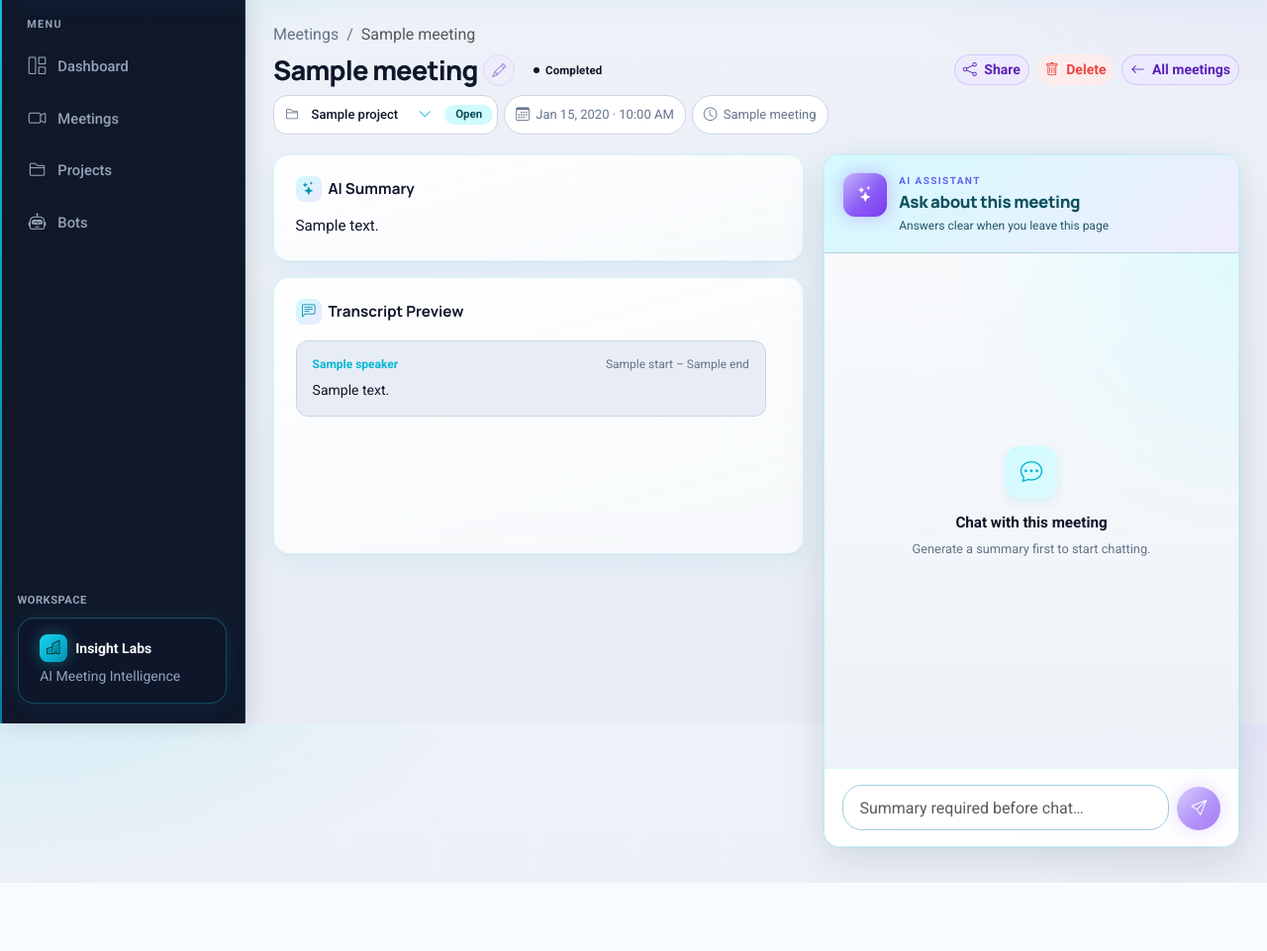
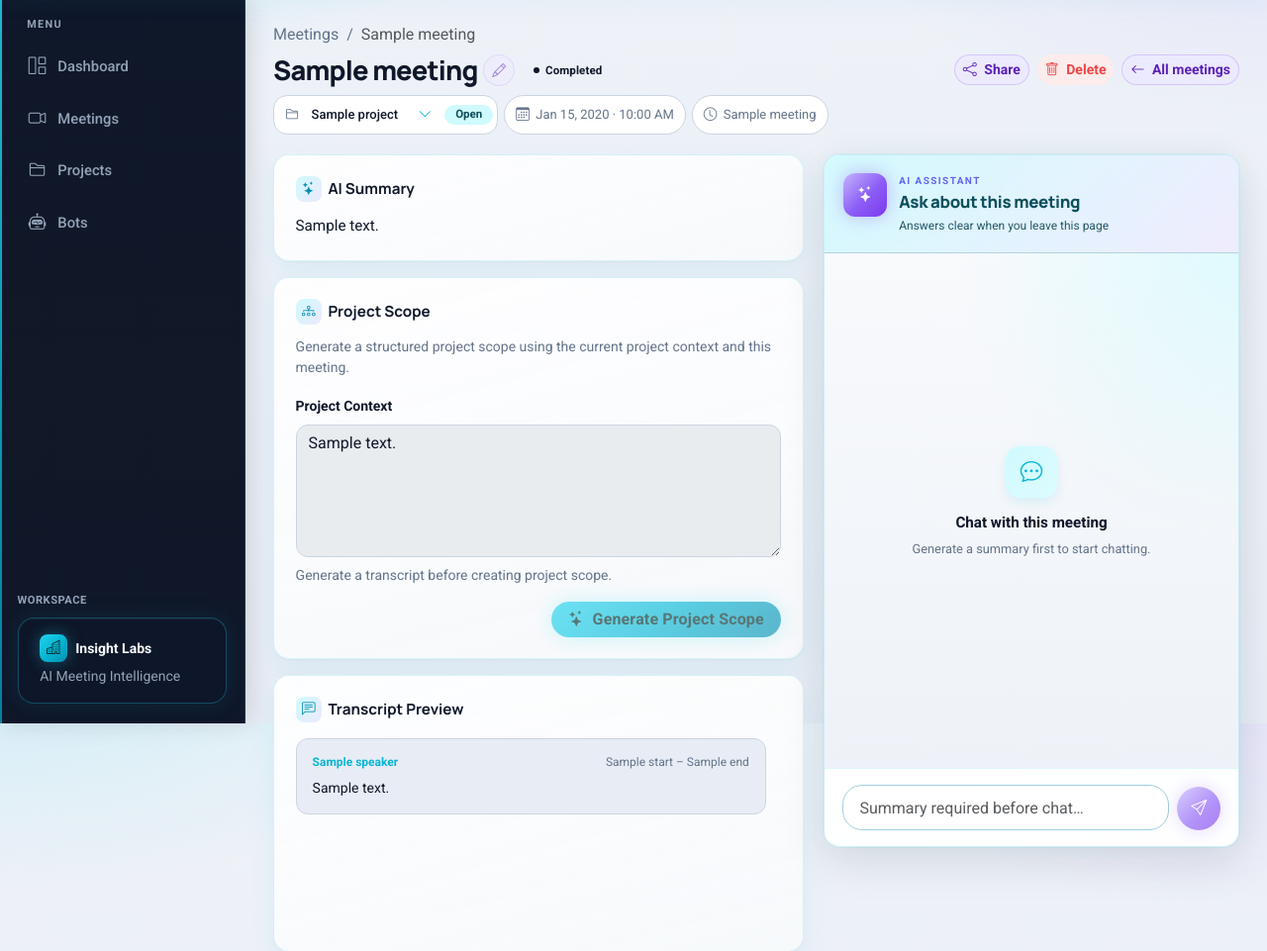
Before and after one commit to sumitsil-massoftind/MeetInsights-Web, a Python web app: template app/templates/meeting/detail.html in a window 1280 px wide. Shown: the part 69-1030 px from the top of the page at 99% size. Before the commit the page ends 961 px from the top, so only its background shows below. Run offline with Jinja, Linux system fonts and the light colour scheme; the template is opened without the code that fills it: most values are stand-ins (such as "Sample title", 1, 10 or a date in 2020).

Commit message:
scope_related_fixing

```diff
--- a/app/static/css/app.css
+++ b/app/static/css/app.css
@@ -1031,6 +1031,19 @@ a:hover {
   font-size: 0.95rem;
 }
 
+.meeting-scope-card .project-scope-context {
+  min-height: 120px;
+  resize: vertical;
+  line-height: 1.5;
+}
+
+.project-scope-loading {
+  display: flex;
+  align-items: center;
+  color: var(--mi-text-muted);
+  font-size: 0.9rem;
+}
+
 .meeting-summary-head {
   display: flex;
   align-items: center;
--- /dev/null
+++ b/app/static/js/scope-socket.js
@@ -0,0 +1,223 @@
+/* Project scope generation on meeting detail (stored in MongoDB). */
+(function (global) {
+  function escapeHtml(value) {
+    if (typeof global.escapeHtml === "function") return global.escapeHtml(value);
+    return String(value)
+      .replace(/&/g, "&amp;")
+      .replace(/</g, "&lt;")
+      .replace(/>/g, "&gt;")
+      .replace(/"/g, "&quot;")
+      .replace(/'/g, "&#39;");
+  }
+
+  function contextStorageKey(meetingId) {
+    return `mi_scope_context_${meetingId}`;
+  }
+
+  function renderList(title, items) {
+    if (!items || !items.length) return "";
+    const lis = items.map((item) => `<li>${escapeHtml(item)}</li>`).join("");
+    return `<h3 class="meeting-summary-subhead">${escapeHtml(title)}</h3><ul class="meeting-summary-list">${lis}</ul>`;
+  }
+
+  function renderOverview(text) {
+    const value = String(text || "").trim();
+    if (!value) return "";
+    return `<h3 class="meeting-summary-subhead">Project Overview</h3><p class="meeting-summary-text">${escapeHtml(value)}</p>`;
+  }
+
+  function renderScopeResult(data) {
+    return [
+      renderOverview(data.project_overview),
+      renderList("Scope Changes", data.scope_changes),
+      renderList("Objectives", data.objectives),
+      renderList("In Scope", data.in_scope),
+      renderList("Functional Requirements", data.functional_requirements),
+      renderList("Business Rules", data.business_rules),
+      renderList("Technical Requirements", data.technical_requirements),
+      renderList("Dependencies", data.dependencies),
+      renderList("Out of Scope", data.out_of_scope),
+      renderList("Open Items", data.open_items),
+    ]
+      .filter(Boolean)
+      .join("");
+  }
+
+  function getScopeCard() {
+    return document.querySelector(".meeting-scope-card");
+  }
+
+  function setScopeError(message) {
+    const errorEl = document.getElementById("project-scope-error");
+    if (!errorEl) return;
+    if (!message) {
+      errorEl.classList.add("d-none");
+      errorEl.textContent = "";
+      return;
+    }
+    errorEl.textContent = message;
+    errorEl.classList.remove("d-none");
+  }
+
+  function setScopeLoading(active) {
+    const loadingEl = document.getElementById("project-scope-loading");
+    const generateBtn = document.getElementById("generate-scope-btn");
+    const regenerateBtn = document.getElementById("regenerate-scope-btn");
+    const contextInput = document.getElementById("project-scope-context");
+    const card = getScopeCard();
+    const hasTranscript = card && card.getAttribute("data-has-transcript") === "true";
+    if (loadingEl) loadingEl.classList.toggle("d-none", !active);
+    if (generateBtn) generateBtn.disabled = active || !hasTranscript;
+    if (regenerateBtn) regenerateBtn.disabled = active;
+    if (contextInput) contextInput.disabled = active || !hasTranscript;
+  }
+
+  function showScopeResult(html) {
+    const resultEl = document.getElementById("project-scope-result");
+    const regenerateBtn = document.getElementById("regenerate-scope-btn");
+    if (!resultEl) return;
+    resultEl.innerHTML = html || '<p class="meeting-summary-text mb-0">No scope details were returned.</p>';
+    resultEl.classList.remove("d-none");
+    if (regenerateBtn) regenerateBtn.classList.remove("d-none");
+  }
+
+  function persistScopeData(data) {
+    let el = document.getElementById("meeting-scope-data");
+    if (!el) {
+      el = document.createElement("script");
+      el.type = "application/json";
+      el.id = "meeting-scope-data";
+      const card = getScopeCard();
+      if (card) card.appendChild(el);
+    }
+    el.textContent = JSON.stringify(data);
+  }
+
+  function scopeAlreadyRendered() {
+    const resultEl = document.getElementById("project-scope-result");
+    return Boolean(resultEl && resultEl.getAttribute("data-mi-scope-rendered") === "server");
+  }
+
+  function markScopeRendered() {
+    const resultEl = document.getElementById("project-scope-result");
+    if (resultEl) resultEl.setAttribute("data-mi-scope-rendered", "client");
+  }
+
+  function loadStoredScope() {
+    const el = document.getElementById("meeting-scope-data");
+    if (!el) return null;
+    try {
+      return JSON.parse(el.textContent);
+    } catch (_err) {
+      return null;
+    }
+  }
+
+  async function generateScope({ regenerate = false } = {}) {
+    const card = getScopeCard();
+    if (!card) return;
+
+    const meetingId = card.getAttribute("data-meeting-id");
+    const url = card.getAttribute("data-socket-url");
+    const hasTranscript = card.getAttribute("data-has-transcript") === "true";
+    const contextInput = document.getElementById("project-scope-context");
+    if (!meetingId || !hasTranscript) {
+      setScopeError("Generate a transcript before creating project scope.");
+      return;
+    }
+    if (!url || !global.MiInsightSocket) {
+      setScopeError("Scope service is not configured.");
+      return;
+    }
+
+    const projectContext = contextInput ? contextInput.value || "" : "";
+    window.sessionStorage.setItem(contextStorageKey(meetingId), projectContext);
+
+    setScopeError("");
+    setScopeLoading(true);
+    if (!regenerate) {
+      const resultEl = document.getElementById("project-scope-result");
+      if (resultEl) resultEl.classList.add("d-none");
+    }
+
+    try {
+      await global.MiInsightSocket.connect(url);
+      const result = await global.MiInsightSocket.requestScope(meetingId, projectContext);
+      showScopeResult(renderScopeResult(result));
+      persistScopeData(result);
+      markScopeRendered();
+      if (typeof showToast === "function") {
+        showToast(regenerate ? "Project scope updated." : "Project scope generated.");
+      }
+    } catch (err) {
+      setScopeError(err.message || "Unable to generate project scope. Please try again.");
+    } finally {
+      setScopeLoading(false);
+    }
+  }
+
+  function restoreContext() {
+    const card = getScopeCard();
+    const contextInput = document.getElementById("project-scope-context");
+    if (!card || !contextInput) return;
+    const meetingId = card.getAttribute("data-meeting-id");
+    if (!meetingId) return;
+    if (contextInput.value.trim()) return;
+    const saved = window.sessionStorage.getItem(contextStorageKey(meetingId));
+    if (saved != null) {
+      contextInput.value = saved;
+    }
+  }
+
+  function hydrateStoredScope() {
+    const card = getScopeCard();
+    const contextInput = document.getElementById("project-scope-context");
+    const stored = loadStoredScope();
+    const meetingId = card && card.getAttribute("data-meeting-id");
+
+    if (stored && contextInput && stored.project_context && !contextInput.value.trim()) {
+      contextInput.value = stored.project_context;
+      if (meetingId) {
+        window.sessionStorage.setItem(contextStorageKey(meetingId), stored.project_context);
+      }
+    } else if (!scopeAlreadyRendered()) {
+      restoreContext();
+    }
+
+    if (stored && !scopeAlreadyRendered()) {
+      showScopeResult(renderScopeResult(stored));
+      markScopeRendered();
+    }
+  }
+
+  function bindScopeButtons() {
+    const card = getScopeCard();
+    if (!card || card.dataset.miScopeBound === "true") return;
+    card.dataset.miScopeBound = "true";
+
+    hydrateStoredScope();
+
+    const generateBtn = document.getElementById("generate-scope-btn");
+    const regenerateBtn = document.getElementById("regenerate-scope-btn");
+    const contextInput = document.getElementById("project-scope-context");
+
+    if (contextInput) {
+      contextInput.addEventListener("input", () => {
+        const meetingId = card.getAttribute("data-meeting-id");
+        if (meetingId) {
+          window.sessionStorage.setItem(contextStorageKey(meetingId), contextInput.value || "");
+        }
+      });
+    }
+
+    if (generateBtn) {
+      generateBtn.addEventListener("click", () => generateScope({ regenerate: false }));
+    }
+    if (regenerateBtn) {
+      regenerateBtn.addEventListener("click", () => generateScope({ regenerate: true }));
+    }
+  }
+
+  document.addEventListener("DOMContentLoaded", bindScopeButtons);
+  document.addEventListener("mi:page-loaded", bindScopeButtons);
+})(window);
--- a/app/static/js/summary-socket.js
+++ b/app/static/js/summary-socket.js
@@ -276,6 +276,48 @@
     });
   }
 
+  function requestScope(meetingId, projectContext) {
+    if (!socket || !socket.connected) {
+      return Promise.reject(new Error("Scope service is not connected."));
+    }
+
+    return new Promise((resolve, reject) => {
+      const timer = window.setTimeout(() => {
+        cleanup();
+        reject(new Error("Project scope generation timed out. Please try again."));
+      }, GENERATE_TIMEOUT_MS);
+
+      function matches(payload) {
+        return !payload || !payload.meeting_id || payload.meeting_id === meetingId;
+      }
+
+      function cleanup() {
+        window.clearTimeout(timer);
+        socket.off("scope:ready", onReady);
+        socket.off("scope:error", onError);
+      }
+
+      function onReady(payload) {
+        if (!matches(payload)) return;
+        cleanup();
+        resolve(payload || {});
+      }
+
+      function onError(payload) {
+        if (!matches(payload)) return;
+        cleanup();
+        reject(new Error((payload && payload.msg) || "Unable to generate project scope."));
+      }
+
+      socket.on("scope:ready", onReady);
+      socket.on("scope:error", onError);
+      socket.emit("scope:generate", {
+        meeting_id: meetingId,
+        project_context: projectContext || "",
+      });
+    });
+  }
+
   function requestChat(meetingId, message, history, meetingIds) {
     if (chatPromise) return chatPromise;
     if (!socket || !socket.connected) {
@@ -377,6 +419,7 @@
     connect,
     requestSummary,
     requestTranslation,
+    requestScope,
     requestChat,
     patchSummaryCard,
   };
--- a/app/templates/base.html
+++ b/app/templates/base.html
@@ -9,7 +9,7 @@
   <link href="https://fonts.googleapis.com/css2?family=Manrope:wght@500;600;700;800&family=Roboto:wght@400;500;700&display=swap" rel="stylesheet">
   <link href="https://cdn.jsdelivr.net/npm/bootstrap@5.3.3/dist/css/bootstrap.min.css" rel="stylesheet">
   <link href="https://cdn.jsdelivr.net/npm/bootstrap-icons@1.11.3/font/bootstrap-icons.min.css" rel="stylesheet">
-  <link href="{{ url_for('static', path='css/app.css') }}?v=select-fix-1" rel="stylesheet">
+  <link href="{{ url_for('static', path='css/app.css') }}?v=scope-1" rel="stylesheet">
   <link href="{{ url_for('static', path='css/theme-material.css') }}?v=future-4" rel="stylesheet">
   {% block head %}{% endblock %}
 </head>
@@ -92,7 +92,8 @@
   <script src="{{ url_for('static', path='js/auth.js') }}?v=poll-1"></script>
   <script src="{{ url_for('static', path='js/navigation.js') }}?v=dash-1"></script>
   <script src="{{ url_for('static', path='js/app.js') }}?v=poll-2"></script>
-  <script src="{{ url_for('static', path='js/summary-socket.js') }}?v=translation-1"></script>
+  <script src="{{ url_for('static', path='js/summary-socket.js') }}?v=scope-1"></script>
+  <script src="{{ url_for('static', path='js/scope-socket.js') }}?v=4"></script>
   <script src="{{ url_for('static', path='js/translation-socket.js') }}?v=1"></script>
   <script src="{{ url_for('static', path='js/chat.js') }}?v=chat-resize-1"></script>
   <script src="{{ url_for('static', path='js/bots.js') }}"></script>
--- a/app/templates/meeting/detail.html
+++ b/app/templates/meeting/detail.html
@@ -382,6 +382,79 @@
         </div>
       </section>
 
+      <section
+        class="mi-card meeting-scope-card"
+        data-meeting-id="{{ meeting.id }}"
+        data-socket-url="{{ meetinsight_socket_url }}"
+        data-has-transcript="{{ 'true' if meeting.has_transcript else 'false' }}"
+      >
+        <div class="mi-card-body">
+          <div class="meeting-summary-head">
+            <h2 class="section-title mb-0">
+              <i class="bi bi-diagram-3"></i> Project Scope
+            </h2>
+            <div class="meeting-summary-actions">
+              <button
+                type="button"
+                class="btn btn-sm btn-outline-primary regenerate-scope-btn{% if not meeting.has_scope %} d-none{% endif %}"
+                id="regenerate-scope-btn"
+              >
+                <i class="bi bi-arrow-repeat me-1"></i> Regenerate Scope
+              </button>
+            </div>
+          </div>
+          <p class="text-muted-mi small mb-3">
+            Generate a structured project scope using the current project context and this meeting.
+          </p>
+
+          <div class="project-scope-form">
+            <label for="project-scope-context" class="form-label small fw-semibold">
+              Project Context
+            </label>
+            <textarea
+              id="project-scope-context"
+              class="form-control project-scope-context"
+              rows="5"
+              placeholder="Add the current background, requirements, technical details, previous decisions, or other known information about this project..."
+              {% if not meeting.has_transcript %}disabled{% endif %}
+            >{% if meeting.scope_project_context %}{{ meeting.scope_project_context }}{% endif %}</textarea>
+            {% if not meeting.has_transcript %}
+            <p class="small text-muted-mi mt-2 mb-0">
+              Generate a transcript before creating project scope.
+            </p>
+            {% endif %}
+            <div class="d-flex flex-wrap justify-content-end gap-2 mt-3">
+              <button
+                type="button"
+                class="btn btn-primary generate-scope-btn"
+                id="generate-scope-btn"
+                {% if not meeting.has_transcript %}disabled title="Generate a transcript first"{% endif %}
+              >
+                <i class="bi bi-stars me-1"></i> Generate Project Scope
+              </button>
+            </div>
+          </div>
+
+          <div id="project-scope-error" class="alert alert-danger mt-3 d-none" role="alert"></div>
+          <div id="project-scope-loading" class="project-scope-loading mt-3 d-none" aria-live="polite">
+            <span class="spinner-border spinner-border-sm me-2" role="status" aria-hidden="true"></span>
+            Generating project scope…
+          </div>
+          <div
+            id="project-scope-result"
+            class="meeting-scope-body mt-3{% if not meeting.has_scope %} d-none{% endif %}"
+            {% if meeting.has_scope %}data-mi-scope-rendered="server"{% endif %}
+          >
+            {% if meeting.has_scope %}
+            {% include "components/meeting_scope_result.html" %}
+            {% endif %}
+          </div>
+          {% if meeting.has_scope %}
+          <script type="application/json" id="meeting-scope-data">{{ meeting.scope | tojson }}</script>
+          {% endif %}
+        </div>
+      </section>
+
       {% if not meeting.recording_available %}
       <section class="mi-card meeting-transcript-card">
         <div class="mi-card-body d-flex flex-column h-100">
```
Also changed, not shown: app/db/meetings.py (+64 -0 lines), app/templates/components/meeting_scope_result.html (added, +77 -0 lines).
